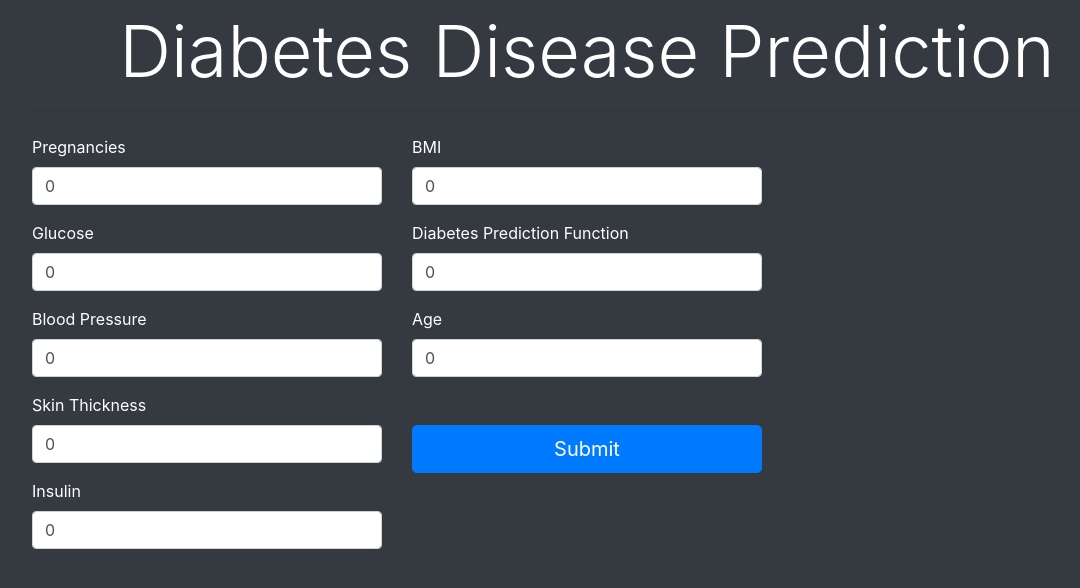
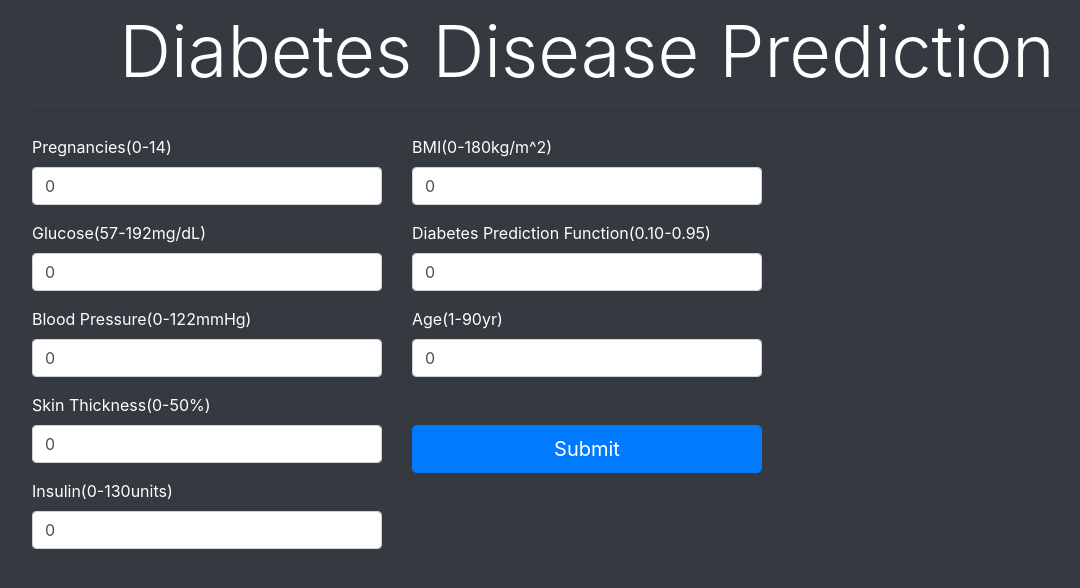
Before and after one commit to iamsiddharthdas/Online-Disease-Detection-and-Prediction-Analysis, a Django app: page /diabetes in a window 1280 px wide. Shown: the part 58-646 px from the top of the page, without its empty margins (53-1133 px from the left). Run offline with Django 3.2, Linux system fonts and the light colour scheme; some libraries are stand-ins or nearby versions.

Commit message:
updated values

```diff
--- a/templates/diabetes.html
+++ b/templates/diabetes.html
@@ -15,7 +15,7 @@
       {% csrf_token %}
       <div class="col-md-4">
         <div class="form-group">
-          <label for="pregnancies">Pregnancies</label>
+          <label for="pregnancies">Pregnancies(0-14)</label>
           <input
             type="number"
             step=".00001"
@@ -26,7 +26,7 @@
           />
         </div>
         <div class="form-group">
-          <label for="glucose">Glucose</label>
+          <label for="glucose">Glucose(57-192mg/dL)</label>
           <input
             type="number"
             step=".00001"
@@ -37,7 +37,7 @@
           />
         </div>
         <div class="form-group">
-          <label for="bloodpressure">Blood Pressure</label>
+          <label for="bloodpressure">Blood Pressure(0-122mmHg)</label>
           <input
             type="number"
             step=".00001"
@@ -48,7 +48,7 @@
           />
         </div>
         <div class="form-group">
-          <label for="skinthickness">Skin Thickness</label>
+          <label for="skinthickness">Skin Thickness(0-50%)</label>
           <input
             type="number"
             step=".00001"
@@ -59,7 +59,7 @@
           />
         </div>
         <div class="form-group">
-          <label for="insulin">Insulin</label>
+          <label for="insulin">Insulin(0-130units)</label>
           <input
             type="number"
             step=".00001"
@@ -72,7 +72,7 @@
       </div>
       <div class="col-md-4">
         <div class="form-group">
-          <label for="bmi">BMI</label>
+          <label for="bmi">BMI(0-180kg/m^2)</label>
           <input
             type="number"
             step=".00001"
@@ -83,7 +83,7 @@
           />
         </div>
         <div class="form-group">
-          <label for="pedigree">Diabetes Prediction Function</label>
+          <label for="pedigree">Diabetes Prediction Function(0.10-0.95)</label>
           <input
             type="number"
             step=".00001"
@@ -94,7 +94,7 @@
           />
         </div>
         <div class="form-group mb-5">
-          <label for="age">Age</label>
+          <label for="age">Age(1-90yr)</label>
           <input
             type="number"
             step=".00001"
```
